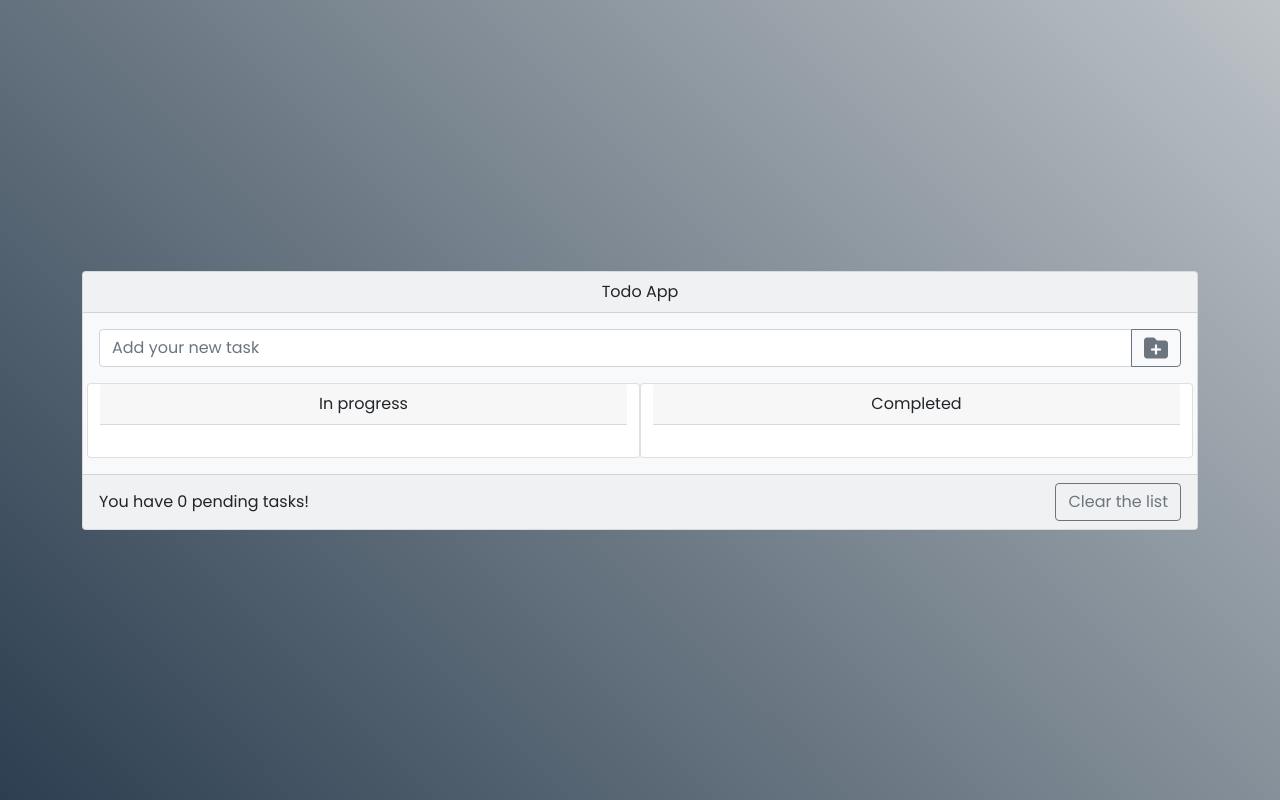
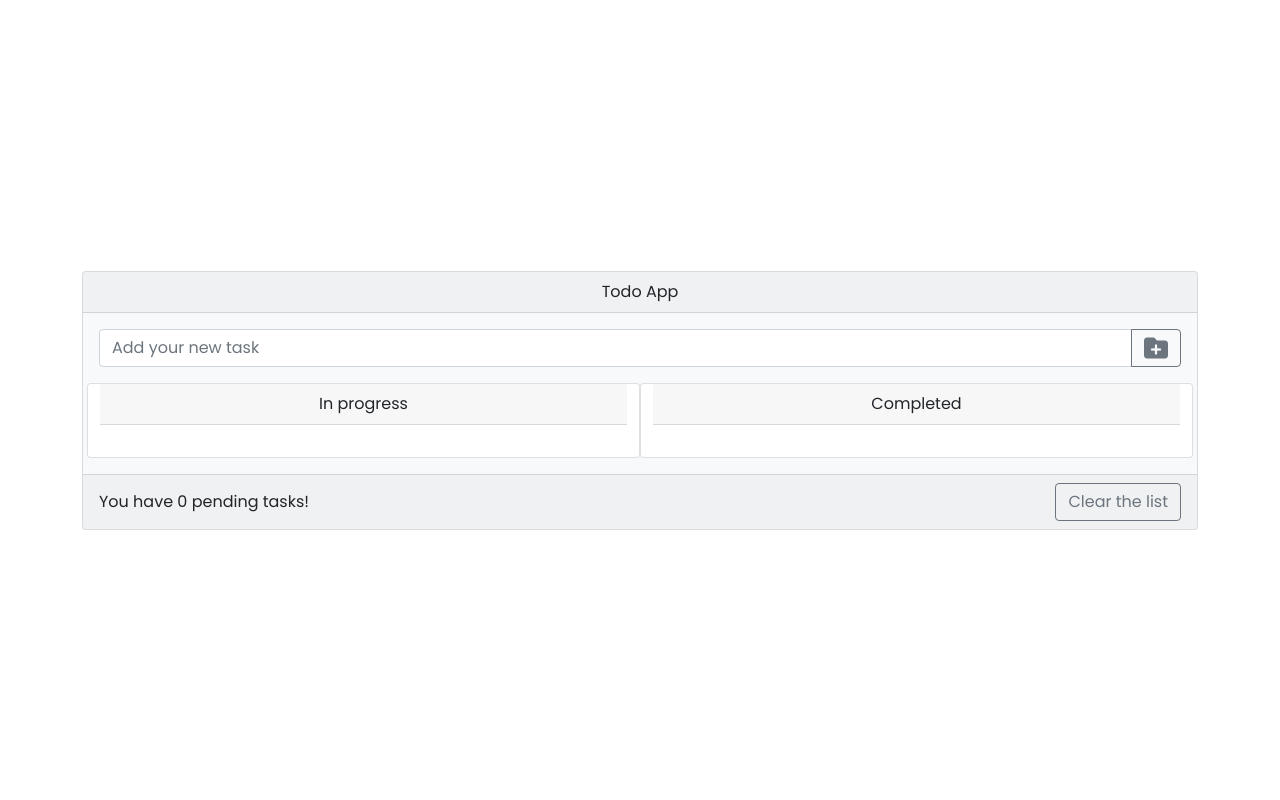
Before and after one commit to MarBuj/Todo-app, a plain HTML site: page index.html in a window 1280 px wide. Drawn offline with nearby package versions, Linux system fonts and the light colour scheme; files that its build step writes are made by us from their sources.

Commit message:
Update style.scss

```diff
--- a/style/style.scss
+++ b/style/style.scss
@@ -8,11 +8,6 @@
 body {
   height: 100vh;
   width: 100vw;
-  background: linear-gradient(
-    225deg,
-    rgba(189, 195, 199, 1) 0%,
-    rgba(44, 62, 80, 1) 100%
-  );
 }
 
 i {
```
